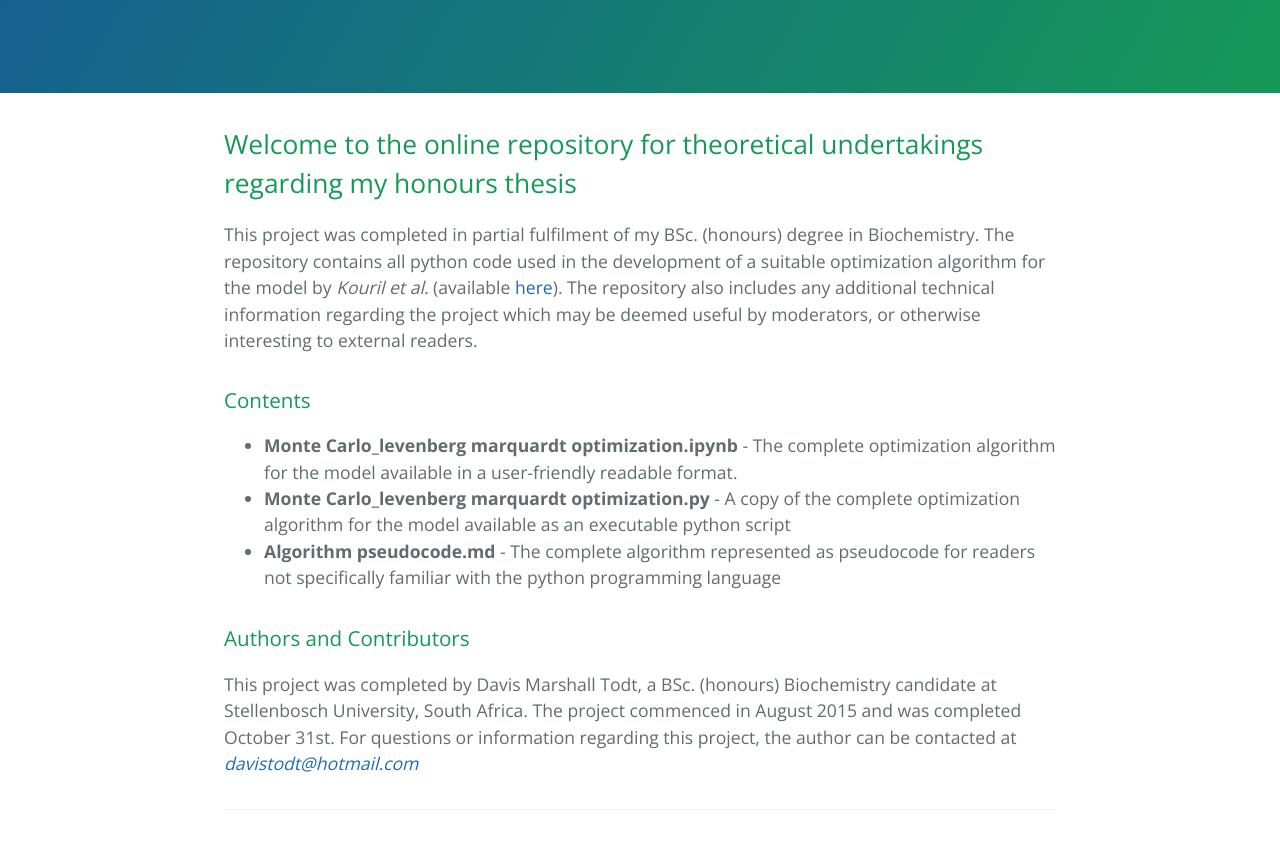
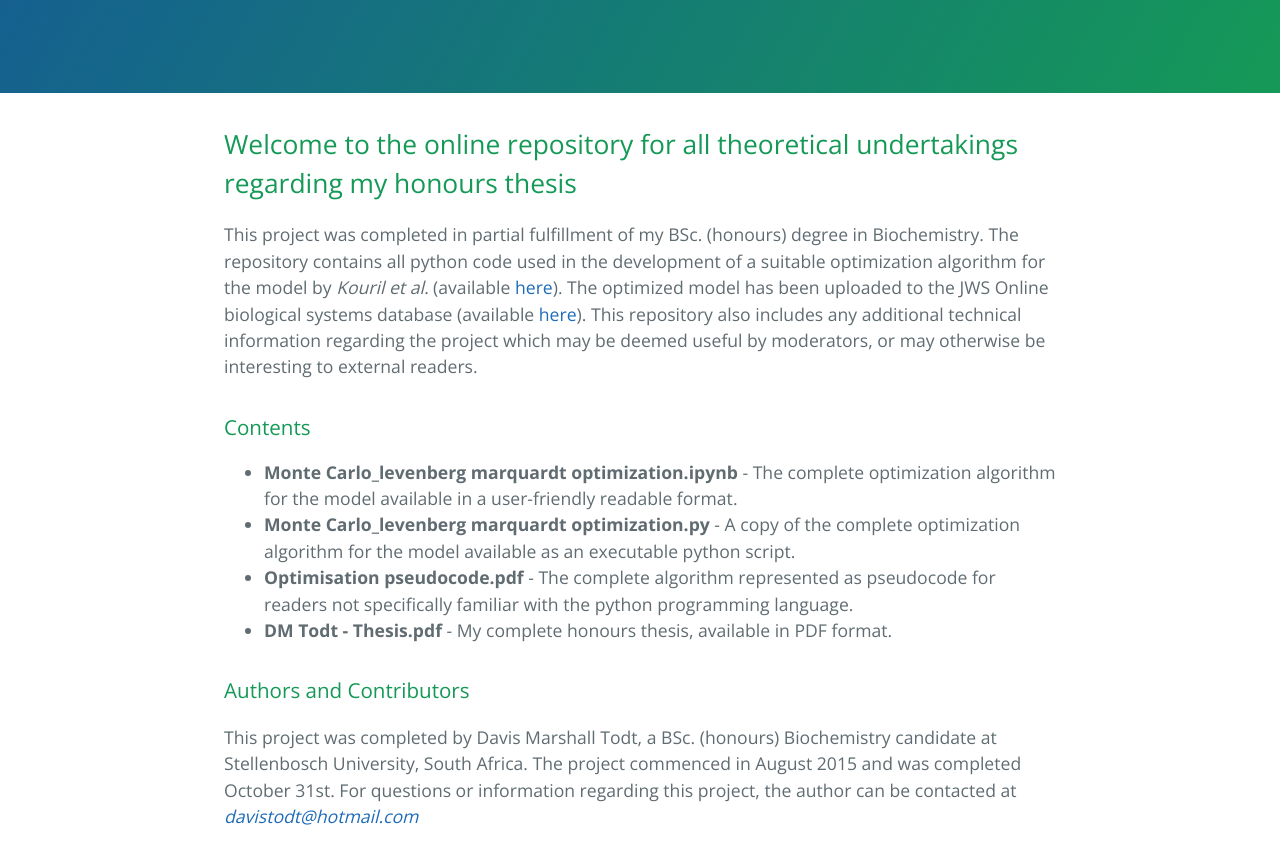
Before and after one commit to 16967143/Optimization-of-gluconeogenesis, a plain HTML site: page index.html in a window 1280 px wide. Shown: the part 368-1211 px from the top of the page. Drawn offline with nearby package versions, Linux system fonts and the light colour scheme.

```diff
--- a/index.html
+++ b/index.html
@@ -20,9 +20,9 @@
 
     <section class="main-content">
       <h2>
-<a id="welcome-to-the-online-repository-for-theoretical-undertakings-regarding-my-honours-thesis" class="anchor" href="#welcome-to-the-online-repository-for-theoretical-undertakings-regarding-my-honours-thesis" aria-hidden="true"><span class="octicon octicon-link"></span></a>Welcome to the online repository for theoretical undertakings regarding my honours thesis</h2>
+<a id="welcome-to-the-online-repository-for-all-theoretical-undertakings-regarding-my-honours-thesis" class="anchor" href="#welcome-to-the-online-repository-for-all-theoretical-undertakings-regarding-my-honours-thesis" aria-hidden="true"><span class="octicon octicon-link"></span></a>Welcome to the online repository for all theoretical undertakings regarding my honours thesis</h2>
 
-<p>This project was completed in partial fulfilment of my BSc. (honours) degree in Biochemistry. The repository contains all python code used in the development of a suitable optimization algorithm for the model by <em>Kouril et al.</em> (available <a href="http://jjj.bio.vu.nl/models/kouril3/">here</a>). The repository also includes any additional technical information regarding the project which may be deemed useful by moderators, or otherwise interesting to external readers.</p>
+<p>This project was completed in partial fulfillment of my BSc. (honours) degree in Biochemistry. The repository contains all python code used in the development of a suitable optimization algorithm for the model by <em>Kouril et al.</em> (available <a href="http://jjj.bio.vu.nl/models/kouril3/">here</a>). The optimized model has been uploaded to the JWS Online biological systems database (available <a href="http://jjj.bio.vu.nl/models/kouril3/">here</a>). This repository also includes any additional technical information regarding the project which may be deemed useful by moderators, or may otherwise be interesting to external readers.</p>
 
 <h3>
 <a id="contents" class="anchor" href="#contents" aria-hidden="true"><span class="octicon octicon-link"></span></a>Contents</h3>
@@ -31,9 +31,11 @@
 <li>
 <strong>Monte Carlo_levenberg marquardt optimization.ipynb</strong> - The complete optimization algorithm for the model available in a user-friendly readable format.</li>
 <li>
-<strong>Monte Carlo_levenberg marquardt optimization.py</strong> - A copy of the complete optimization algorithm for the model available as an executable python script</li>
+<strong>Monte Carlo_levenberg marquardt optimization.py</strong> - A copy of the complete optimization algorithm for the model available as an executable python script.</li>
 <li>
-<strong>Algorithm pseudocode.md</strong> - The complete algorithm represented as pseudocode for readers not specifically familiar with the python programming language</li>
+<strong>Optimisation pseudocode.pdf</strong> - The complete algorithm represented as pseudocode for readers not specifically familiar with the python programming language.</li>
+<li>
+<strong>DM Todt - Thesis.pdf</strong> - My complete honours thesis, available in PDF format.</li>
 </ul>
 
 <h3>
```
Also changed, not shown: params.json (+1 -1 lines).
